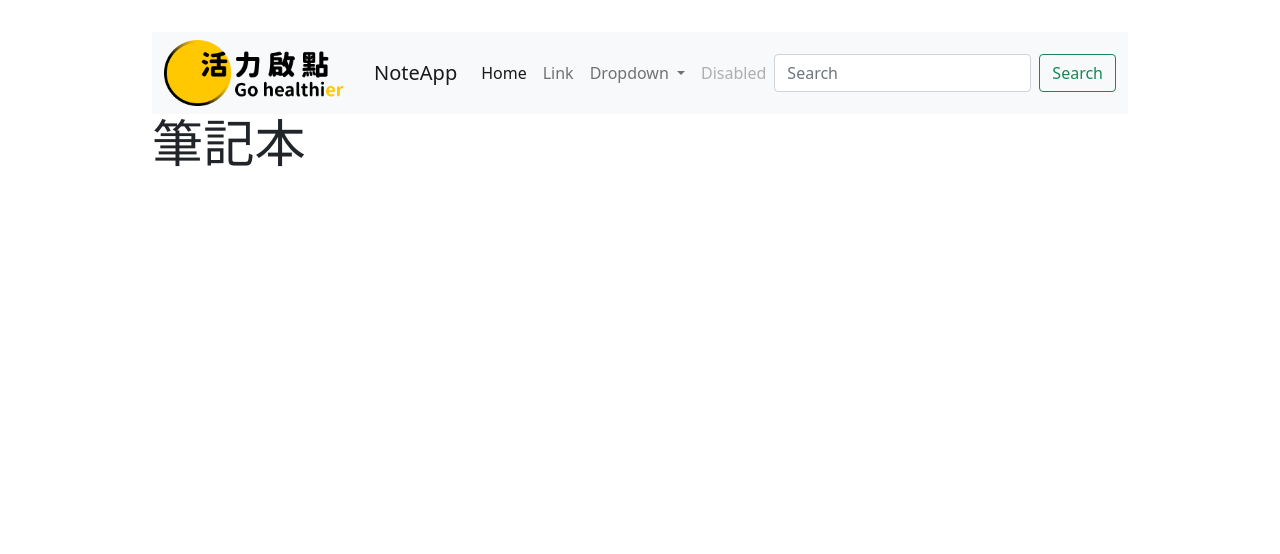
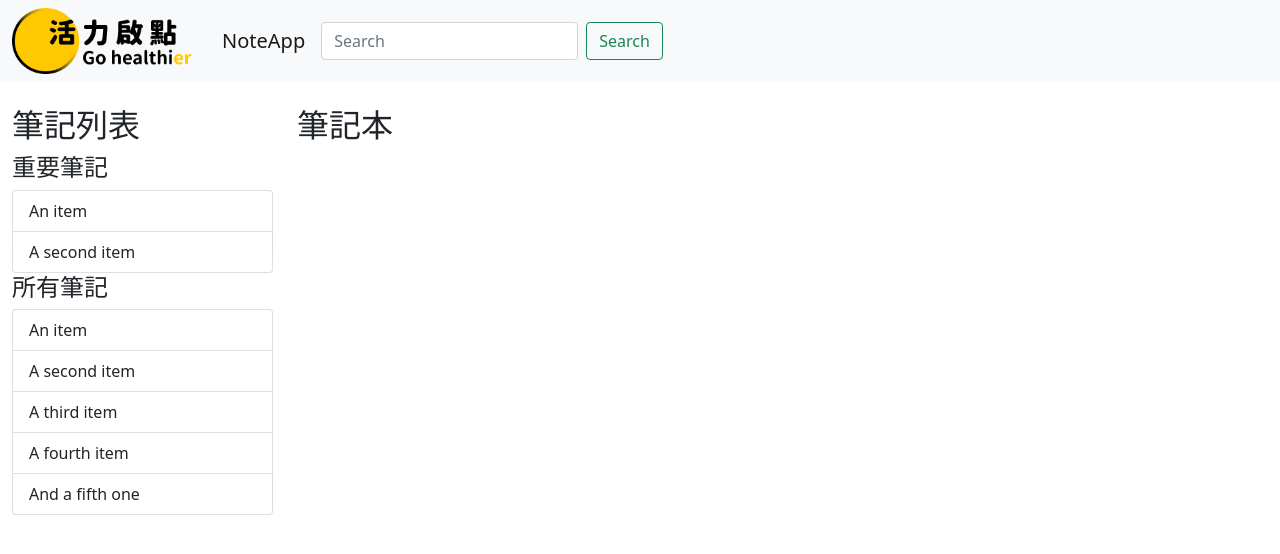
Before and after one commit to yanniao0827/Vue, a Vue app in the folder PRACTICE/note/: page / in a window 1280 px wide. Shown: the top 554 px of the page. Built offline with nearby package versions, Linux system fonts and the light colour scheme.

Commit message:
0807 2-3.設定列表

```diff
--- a/PRACTICE/note/src/App.vue
+++ b/PRACTICE/note/src/App.vue
@@ -1,15 +1,21 @@
 <script setup>
 import TopBar from './components/TopBar.vue';
+import NoteList from './components/NoteList.vue';
 </script>
 
 <template>
   <TopBar />
-  <div>
-  <router-view to="/"></router-view>
+  <div class="container mt-4">
+    <div class="row">
+      <div class="col-3"><NoteList /></div>
+      <div class="col-9"><router-view to="/"></router-view></div>
+    </div>
   </div>
 
 </template>
 
 <style scoped>
-
+.container {
+  margin: 0;
+}
 </style>
--- a/PRACTICE/note/src/components/NoteGrid.vue
+++ b/PRACTICE/note/src/components/NoteGrid.vue
@@ -1,7 +1,7 @@
 <script setup></script>
 
 <template>
-    <h1>筆記本</h1>
+    <h2>筆記本</h2>
 </template>
 
 <style scoped></style>
--- /dev/null
+++ b/PRACTICE/note/src/components/NoteList.vue
@@ -0,0 +1,25 @@
+<script setup></script>
+
+<template>
+    <h2>筆記列表</h2>
+    <div class="important">
+        <h4>重要筆記</h4>
+        <ul class="list-group">
+            <li class="list-group-item">An item</li>
+            <li class="list-group-item">A second item</li>
+        </ul>
+    </div>
+
+    <div class="all">
+        <h4>所有筆記</h4>
+        <ul class="list-group">
+            <li class="list-group-item">An item</li>
+            <li class="list-group-item">A second item</li>
+            <li class="list-group-item">A third item</li>
+            <li class="list-group-item">A fourth item</li>
+            <li class="list-group-item">And a fifth one</li>
+        </ul>
+    </div>
+</template>
+
+<style scoped></style>
--- a/PRACTICE/note/src/components/TopBar.vue
+++ b/PRACTICE/note/src/components/TopBar.vue
@@ -2,35 +2,14 @@
 
 <template>
 <nav class="navbar navbar-expand-lg navbar-light bg-light">
-  <div class="container-fluid">
+  <div class="container-fluid d-flex">
     <img src="/logo.png" class="logo">
     <a class="navbar-brand" href="#">NoteApp</a>
     <button class="navbar-toggler" type="button" data-bs-toggle="collapse" data-bs-target="#navbarSupportedContent" aria-controls="navbarSupportedContent" aria-expanded="false" aria-label="Toggle navigation">
       <span class="navbar-toggler-icon"></span>
     </button>
     <div class="collapse navbar-collapse" id="navbarSupportedContent">
-      <ul class="navbar-nav me-auto mb-2 mb-lg-0">
-        <li class="nav-item">
-          <a class="nav-link active" aria-current="page" href="#">Home</a>
-        </li>
-        <li class="nav-item">
-          <a class="nav-link" href="#">Link</a>
-        </li>
-        <li class="nav-item dropdown">
-          <a class="nav-link dropdown-toggle" href="#" id="navbarDropdown" role="button" data-bs-toggle="dropdown" aria-expanded="false">
-            Dropdown
-          </a>
-          <ul class="dropdown-menu" aria-labelledby="navbarDropdown">
-            <li><a class="dropdown-item" href="#">Action</a></li>
-            <li><a class="dropdown-item" href="#">Another action</a></li>
-            <li><hr class="dropdown-divider"></li>
-            <li><a class="dropdown-item" href="#">Something else here</a></li>
-          </ul>
-        </li>
-        <li class="nav-item">
-          <a class="nav-link disabled">Disabled</a>
-        </li>
-      </ul>
+
       <form class="d-flex">
         <input class="form-control me-2" type="search" placeholder="Search" aria-label="Search">
         <button class="btn btn-outline-success" type="submit">Search</button>
--- a/PRACTICE/note/src/style.css
+++ b/PRACTICE/note/src/style.css
@@ -59,10 +59,8 @@ button:focus-visible {
 }
 
 #app {
-  max-width: 1280px;
+  width: 100%;
   margin: 0 auto;
-  padding: 2rem;
-  /* text-align: center; */
 }
 
 @media (prefers-color-scheme: light) {
```
